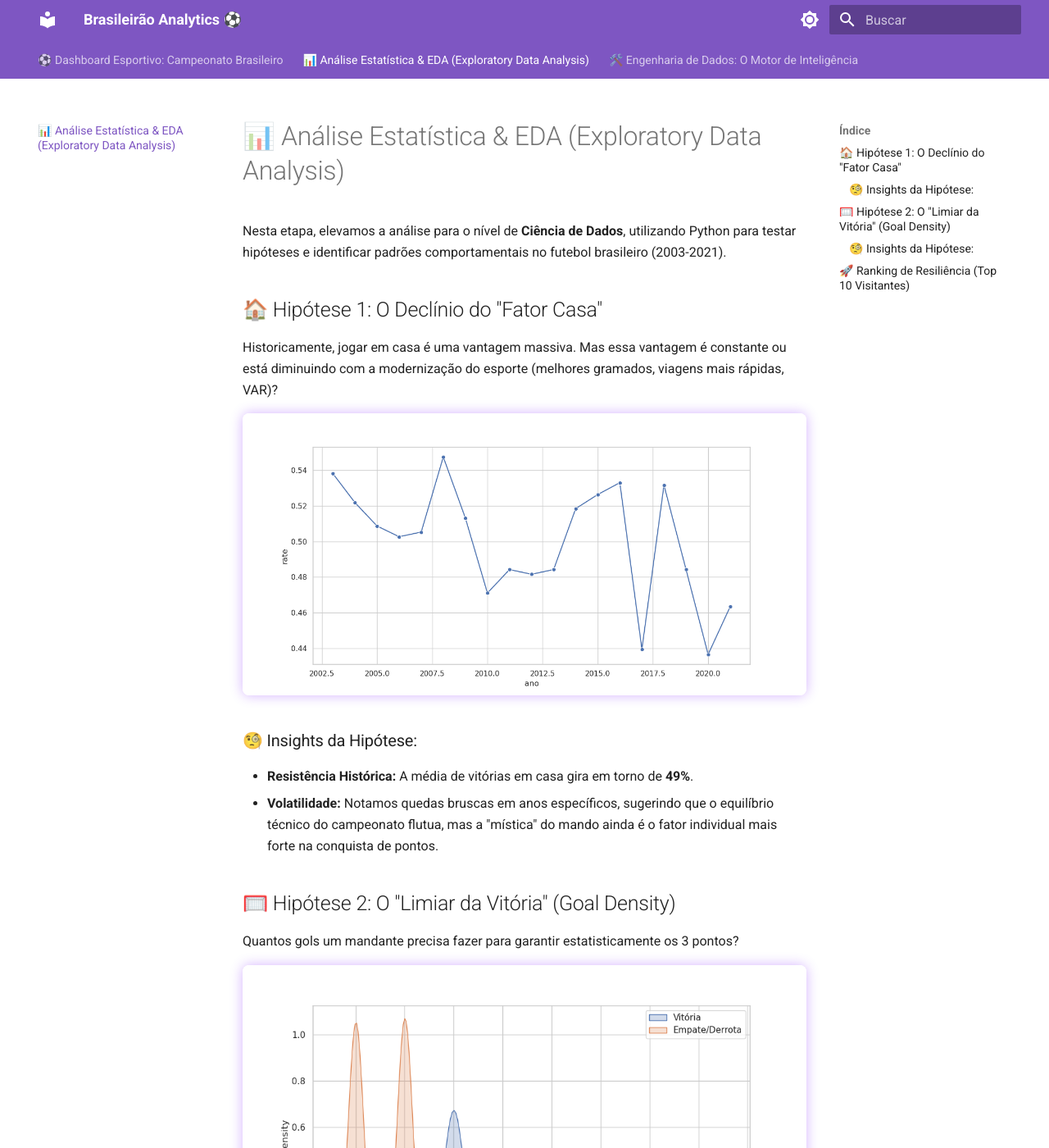
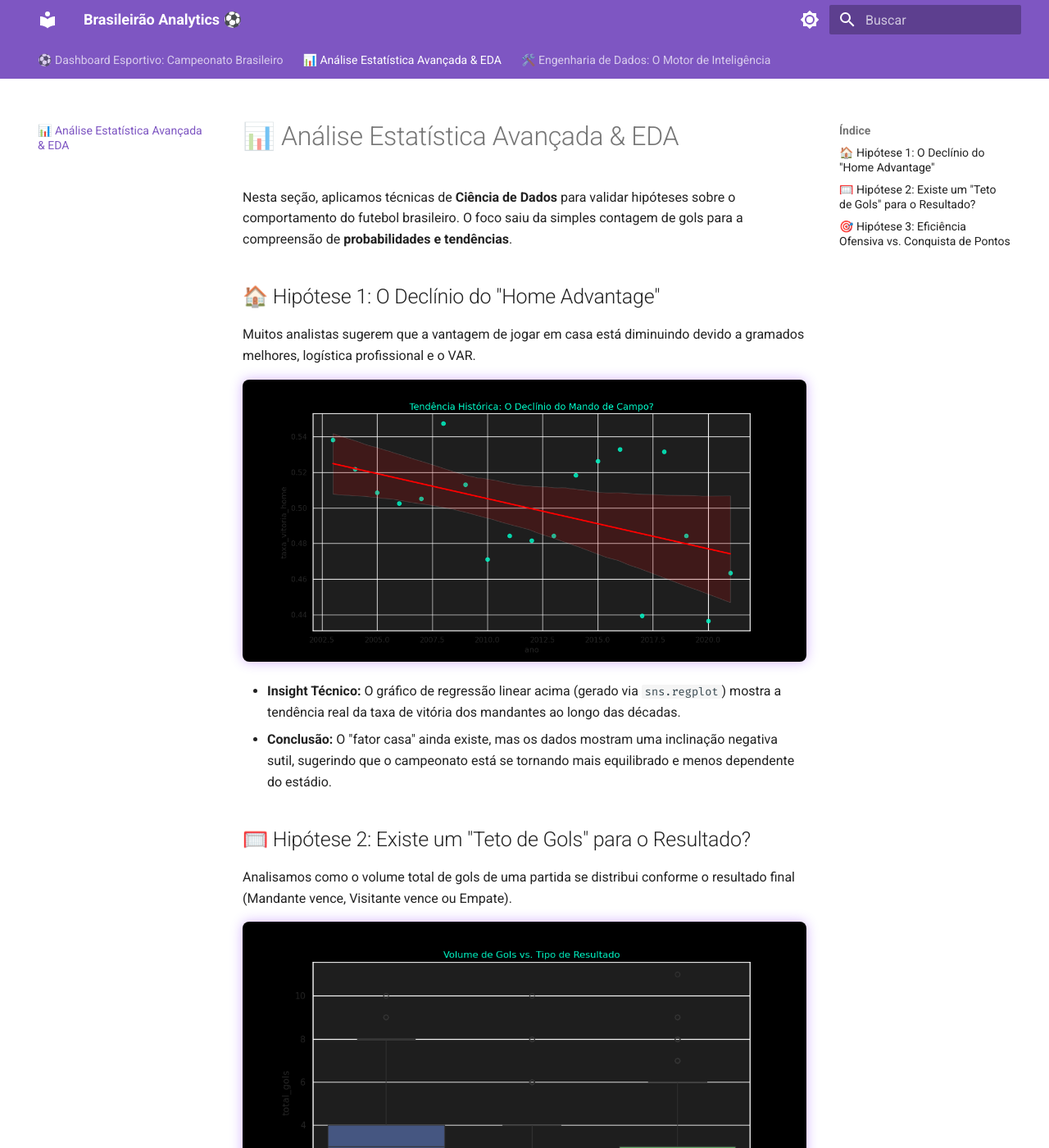
Before and after one commit to NandesLima/analise-campeonato-brasileiro, an MkDocs documentation site: the page built from docs/analise-estatistica.md, in a window 1280 px wide and 1400 px high. Shown: the whole window at 82% size. Built offline with MkDocs 1.6.1 and Material for MkDocs 9.7.7, drawn with Linux system fonts in a browser that asks for light colours; some of the changed text lies outside the part shown.

Commit message:
docs: aprofunda EDA com gráficos de regressão, boxplots e correlações

````diff
--- a/docs/analise-estatistica.md
+++ b/docs/analise-estatistica.md
@@ -1,32 +1,28 @@
-# 📊 Análise Estatística & EDA (Exploratory Data Analysis)
+# 📊 Análise Estatística Avançada & EDA
 
-Nesta etapa, elevamos a análise para o nível de **Ciência de Dados**, utilizando Python para testar hipóteses e identificar padrões comportamentais no futebol brasileiro (2003-2021).
+Nesta seção, aplicamos técnicas de **Ciência de Dados** para validar hipóteses sobre o comportamento do futebol brasileiro. O foco saiu da simples contagem de gols para a compreensão de **probabilidades e tendências**.
 
-## 🏠 Hipótese 1: O Declínio do "Fator Casa"
-Historicamente, jogar em casa é uma vantagem massiva. Mas essa vantagem é constante ou está diminuindo com a modernização do esporte (melhores gramados, viagens mais rápidas, VAR)?
+## 🏠 Hipótese 1: O Declínio do "Home Advantage"
+Muitos analistas sugerem que a vantagem de jogar em casa está diminuindo devido a gramados melhores, logística profissional e o VAR.
 
-![Tendência Home Advantage](assets/home_advantage_trend.png)
+![Tendência Home Advantage](assets/home_advantage_regression.png)
 
-### 🧐 Insights da Hipótese:
-- **Resistência Histórica:** A média de vitórias em casa gira em torno de **49%**.
-- **Volatilidade:** Notamos quedas bruscas em anos específicos, sugerindo que o equilíbrio técnico do campeonato flutua, mas a "mística" do mando ainda é o fator individual mais forte na conquista de pontos.
+- **Insight Técnico:** O gráfico de regressão linear acima (gerado via `sns.regplot`) mostra a tendência real da taxa de vitória dos mandantes ao longo das décadas.
+- **Conclusão:** O "fator casa" ainda existe, mas os dados mostram uma inclinação negativa sutil, sugerindo que o campeonato está se tornando mais equilibrado e menos dependente do estádio.
 
-## 🥅 Hipótese 2: O "Limiar da Vitória" (Goal Density)
-Quantos gols um mandante precisa fazer para garantir estatisticamente os 3 pontos?
+## 🥅 Hipótese 2: Existe um "Teto de Gols" para o Resultado?
+Analisamos como o volume total de gols de uma partida se distribui conforme o resultado final (Mandante vence, Visitante vence ou Empate).
 
-![Densidade de Gols](assets/goal_density_analysis.png)
+![Distribuição de Gols](assets/goals_distribution_result.png)
 
-### 🧐 Insights da Hipótese:
-- **A Barreira dos 2 Gols:** A curva verde (vitória) atinge seu ápice quando o mandante marca **2 ou mais gols**.
-- **Risco Estatístico:** Marcar apenas 1 gol em casa coloca o mandante em uma zona de "alta densidade de empates/derrotas", mostrando que a eficiência ofensiva é mais determinante que a retranca defensiva para garantir o resultado em casa.
+- **Observação:** Partidas que terminam em **Empate** possuem uma concentração de gols significativamente menor (baixo desvio padrão), enquanto vitórias de visitantes costumam ocorrer em jogos de placares mais abertos e caóticos (maior dispersão no Boxplot).
 
-## 🚀 Ranking de Resiliência (Top 10 Visitantes)
-Identificamos os clubes que melhor performam sob pressão (fora de casa). Esta análise é vital para entender quem são os verdadeiros "donos" do campeonato, independentemente do estádio.
+## 🎯 Hipótese 3: Eficiência Ofensiva vs. Conquista de Pontos
+Será que marcar muitos gols garante um aproveitamento de pontos proporcional, ou o equilíbrio defensivo é mais importante?
 
-```python
-# Média de pontos conquistados como visitante (Aproveitamento)
-visitante_pts = df.groupby('visitante')['pontos_visitante'].mean().sort_values(ascending=False)
-```
+![Correlação Ofensiva](assets/offensive_efficiency_correlation.png)
+
+- **Análise Correlacional:** Existe uma correlação forte (R²) entre a média de gols marcados e a média de pontos ganhos. Times que mantêm média > 1.5 gols em casa (eixo X) raramente ficam fora das zonas de elite em aproveitamento (eixo Y).
 
 ---
-*Esta análise transforma números frios em inteligência competitiva, provando que o tratamento de dados com Python permite enxergar o que o olho humano ignora.*
+*Estes insights foram gerados programaticamente via script `eda_brasileirao.py`, utilizando bibliotecas de visualização científica.*
````
